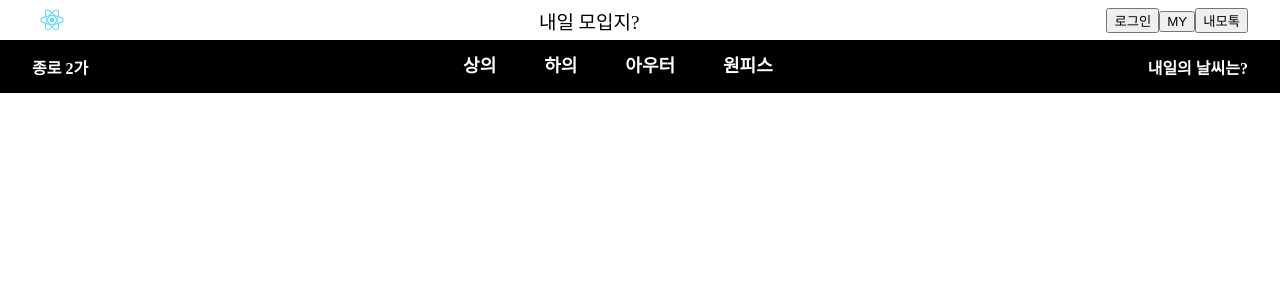
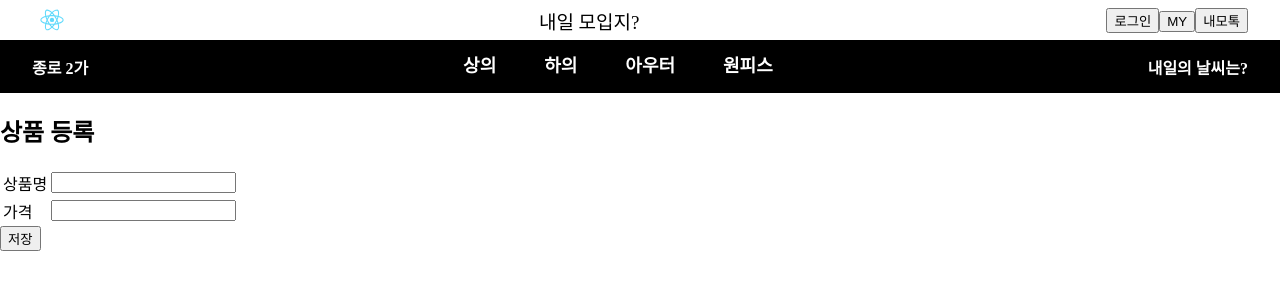
Before and after one commit to yengs/NEMO-react, a React (Create React App) app in the folder nemo-project/: page / in a window 1280 px wide. Shown: the top 300 px of the page. Built offline with nearby package versions, Linux system fonts and the light colour scheme.

Commit message:
item start

```diff
--- a/nemo-project/package.json
+++ b/nemo-project/package.json
@@ -6,8 +6,10 @@
     "@testing-library/jest-dom": "^5.16.5",
     "@testing-library/react": "^13.4.0",
     "@testing-library/user-event": "^13.5.0",
+    "axios": "^1.1.3",
     "react": "^18.2.0",
     "react-dom": "^18.2.0",
+    "react-router-dom": "^6.4.2",
     "react-scripts": "5.0.1",
     "web-vitals": "^2.1.4"
   },
--- a/nemo-project/src/App.js
+++ b/nemo-project/src/App.js
@@ -1,10 +1,13 @@
 import './common.css';
 import Header from './Header';
+import ItemList from './pages/ItemList';
+import ItemUpload from './pages/ItemUpload';
 
 function App() {
   return (
     <div className="App">
       <Header />
+      <ItemUpload/>
     </div>
   );
 }
--- a/nemo-project/src/index.js
+++ b/nemo-project/src/index.js
@@ -3,12 +3,13 @@ import ReactDOM from 'react-dom/client';
 import './index.css';
 import App from './App';
 import reportWebVitals from './reportWebVitals';
+import { BrowserRouter } from 'react-router-dom';
 
 const root = ReactDOM.createRoot(document.getElementById('root'));
 root.render(
-  <React.StrictMode>
+  <BrowserRouter>
     <App />
-  </React.StrictMode>
+  </BrowserRouter>
 );
 
 // If you want to start measuring performance in your app, pass a function
--- /dev/null
+++ b/nemo-project/src/pages/ItemList.js
@@ -0,0 +1,29 @@
+import { useEffect, useState } from "react";
+import { Link } from "react-router-dom";
+import axios from "axios";
+
+function ItemList() {
+    return (
+        <>
+            <div className="container">
+                <h2>item list</h2>
+                <table className="item_list">
+                    <thead>
+                    <tr>
+                    <th scope="col">일련번호</th>
+                        <th scope="col">상품명</th>
+                        <th scope="col">가격</th>
+                        <th scope="col">등록일</th>
+                    </tr>
+
+                    </thead>
+                </table>
+                <input type="submit" id="submit" value="등록하기" className="btn"/>
+                <input type="submit" id="submit" value="수정하기" className="btn"/>
+                <input type="submit" id="submit" value="삭제하기" className="btn"/>
+            </div>
+        </>
+    );
+}
+
+export default ItemList;
--- /dev/null
+++ b/nemo-project/src/pages/ItemUpload.js
@@ -0,0 +1,48 @@
+import axios from "axios";
+import { useState } from "react";
+
+function ItemUpload({ history }) {
+    const [iName, setiName] = useState('');
+    const [iPrice, setiPrice] = useState('');
+
+    const handlerChangeiName = (e) => setiName(e.target.value);
+    const handlerChangeiPrice = (e) => setiPrice(e.target.value);
+    const handlerClickSubmit = (e) => {
+        e.preventDefault();
+
+        axios.post('http://localhost:8080/api/item', { "itemName": iName, "itemPrice": iPrice, "iName": iName, "iPrice": iPrice})
+        .then(response => {
+            if (response.status === 200) {
+                alert("정상적으로 등록되었습니다.");
+                history.push("/item");
+            } else {
+                alert("등록에 실패했습니다.");
+                return;
+            }
+        })
+        .catch(error => console.log(error));
+    };
+    return (
+        <>
+            <div className="container">
+                <h2>상품 등록</h2>
+                <form id="frm" name="frm">
+                    <table className="board_detail">
+                        <tr>
+                            <td>상품명</td>
+                            <td><input type="text" id="iName" name="iName" value={iName} onChange={handlerChangeiName} /></td>
+                        </tr>
+                        <tr>
+                            <td>가격</td>
+                            <td><input type="text" id="iPrice" name="iPrice" value={iPrice} onChange={handlerChangeiPrice} /></td>
+                        </tr>
+
+                    </table>
+                    <input type="submit" id="submit" value="저장" className="btn" onClick={handlerClickSubmit}/>
+                </form>
+            </div>
+        </>
+    );
+}
+
+export default ItemUpload;
```
Also changed, not shown: 1 other file (tests, documents, lock files or other folders).
